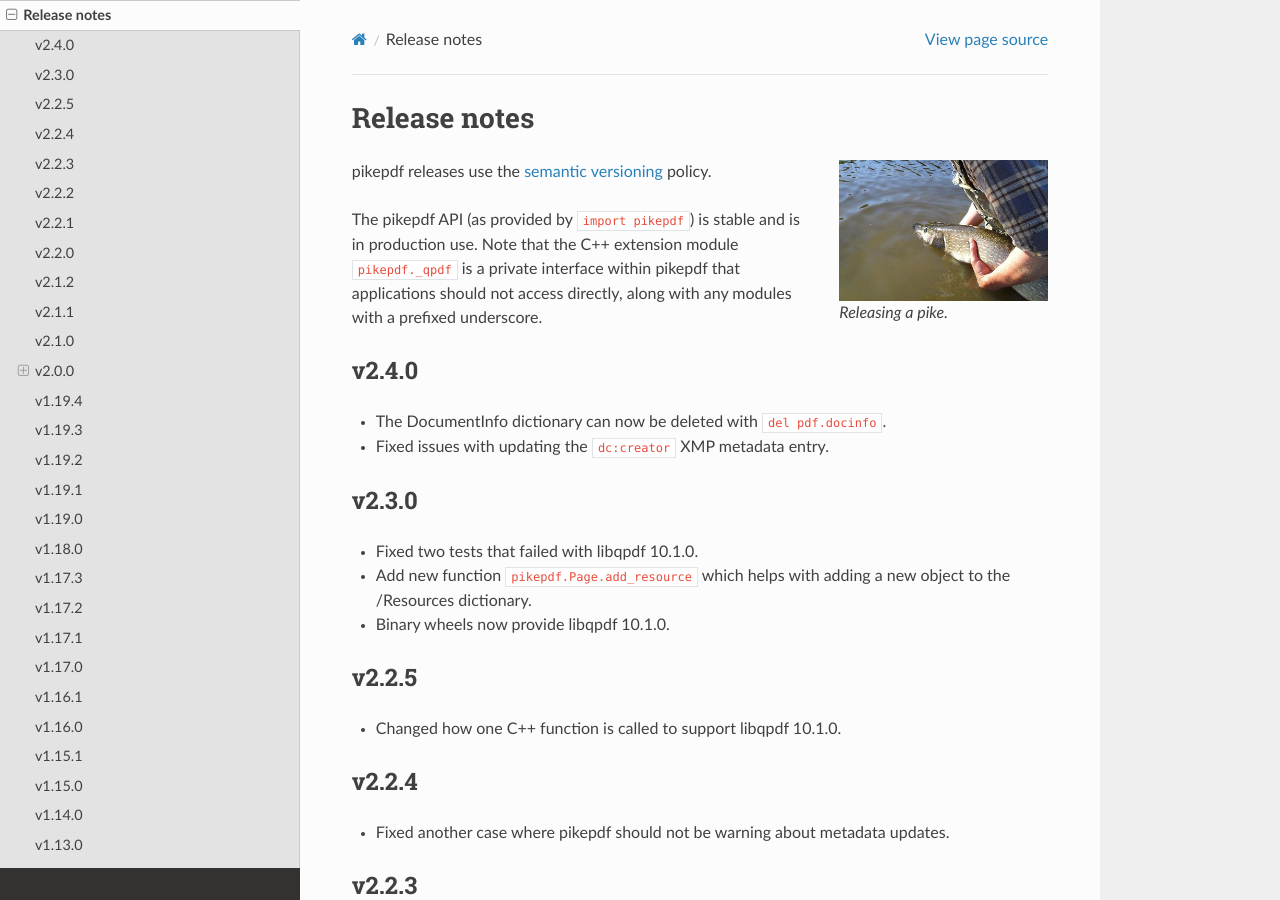
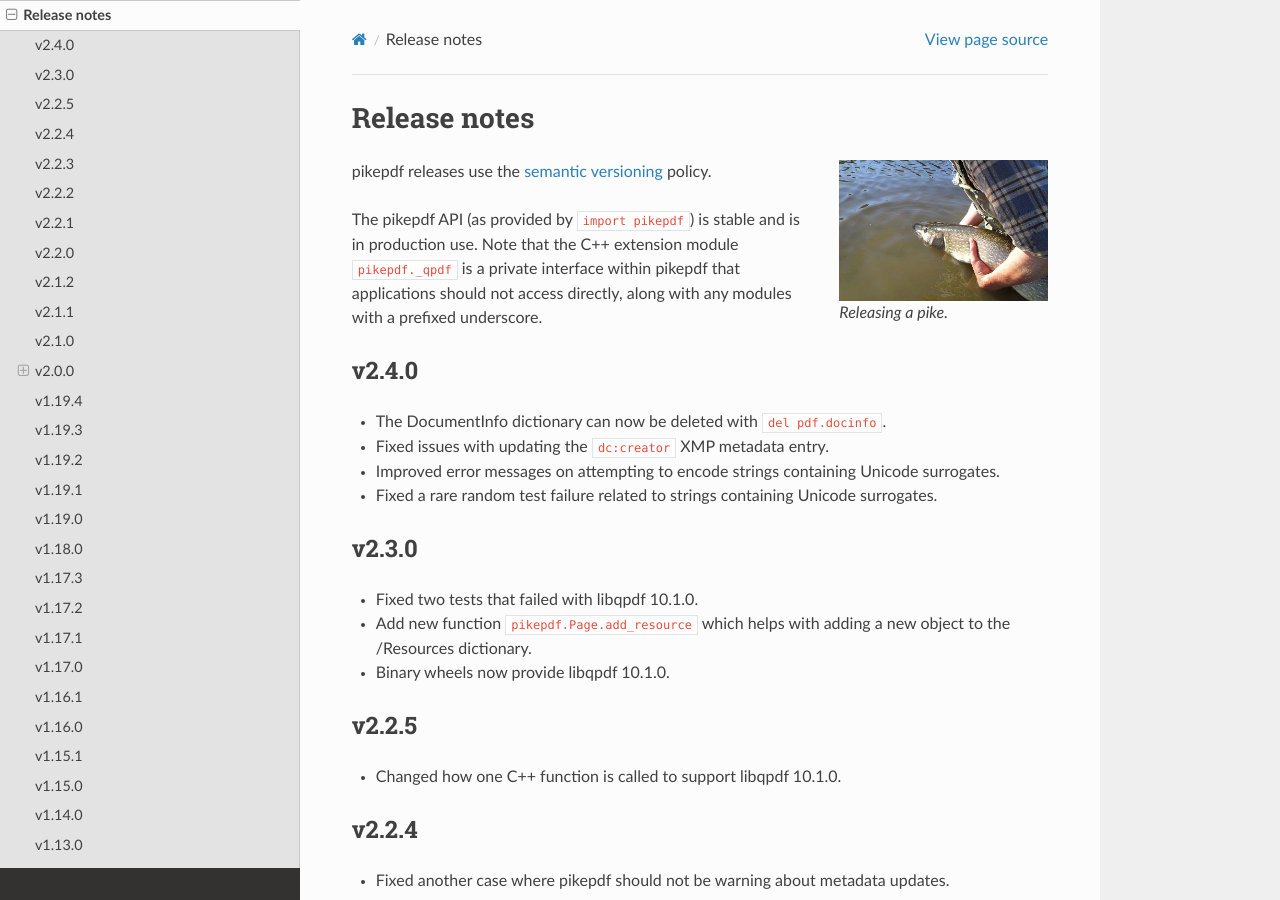
Before and after one commit to pikepdf/pikepdf, a Sphinx documentation site: the page built from docs/release_notes.rst, in a window 1280 px wide and 900 px high. Built offline with Sphinx 7.4.7 and the Read the Docs theme 2.0.0, drawn with Linux system fonts in a browser that asks for light colours; the version number could not be read and is left out.

Commit message:
v2.4.0 release notes (2)

```diff
--- a/docs/release_notes.rst
+++ b/docs/release_notes.rst
@@ -23,6 +23,10 @@ v2.4.0
 
 -  The DocumentInfo dictionary can now be deleted with ``del pdf.docinfo``.
 -  Fixed issues with updating the ``dc:creator`` XMP metadata entry.
+-  Improved error messages on attempting to encode strings containing Unicode
+   surrogates.
+-  Fixed a rare random test failure related to strings containing Unicode
+   surrogates.
 
 v2.3.0
 ======
```
